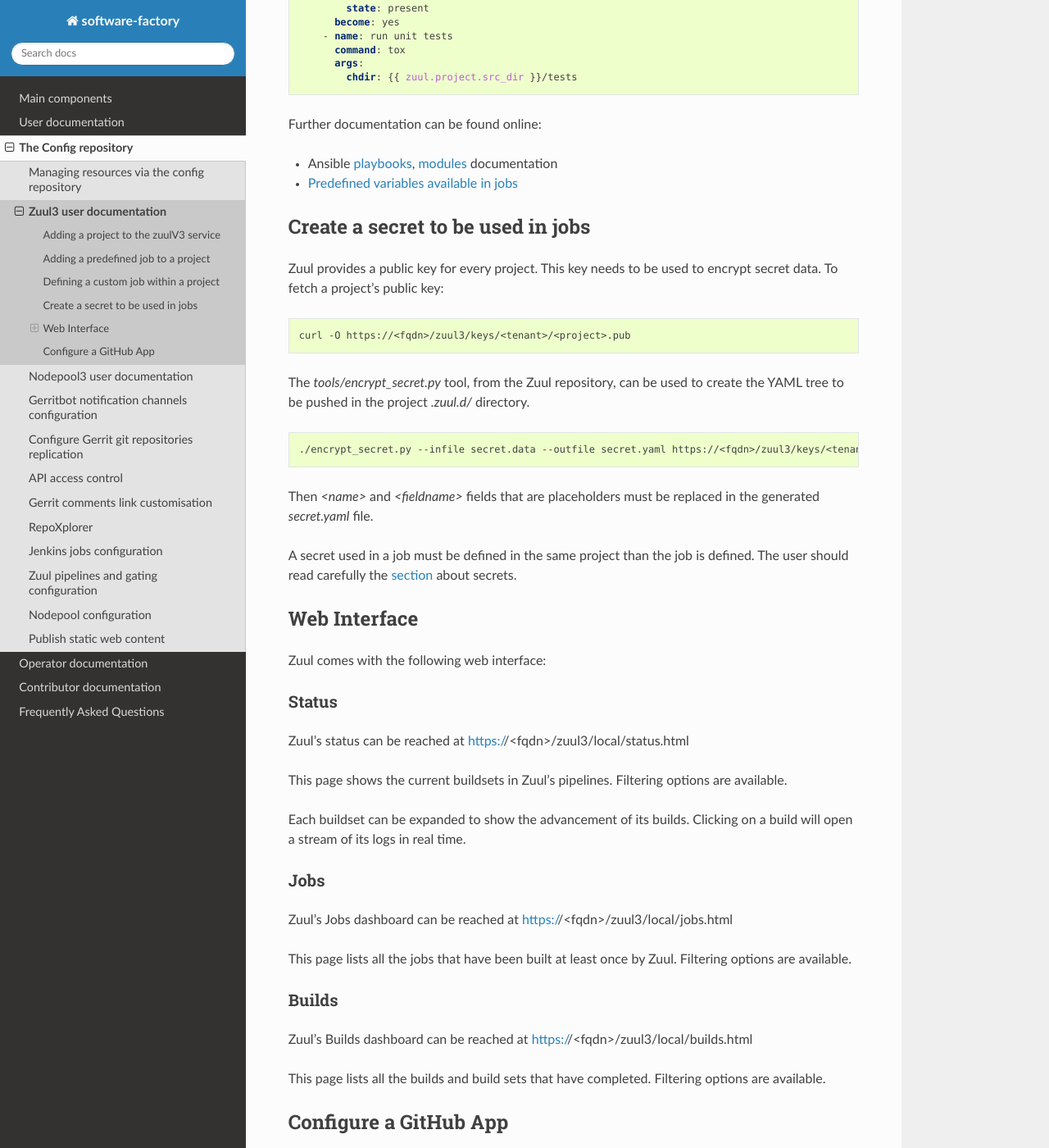
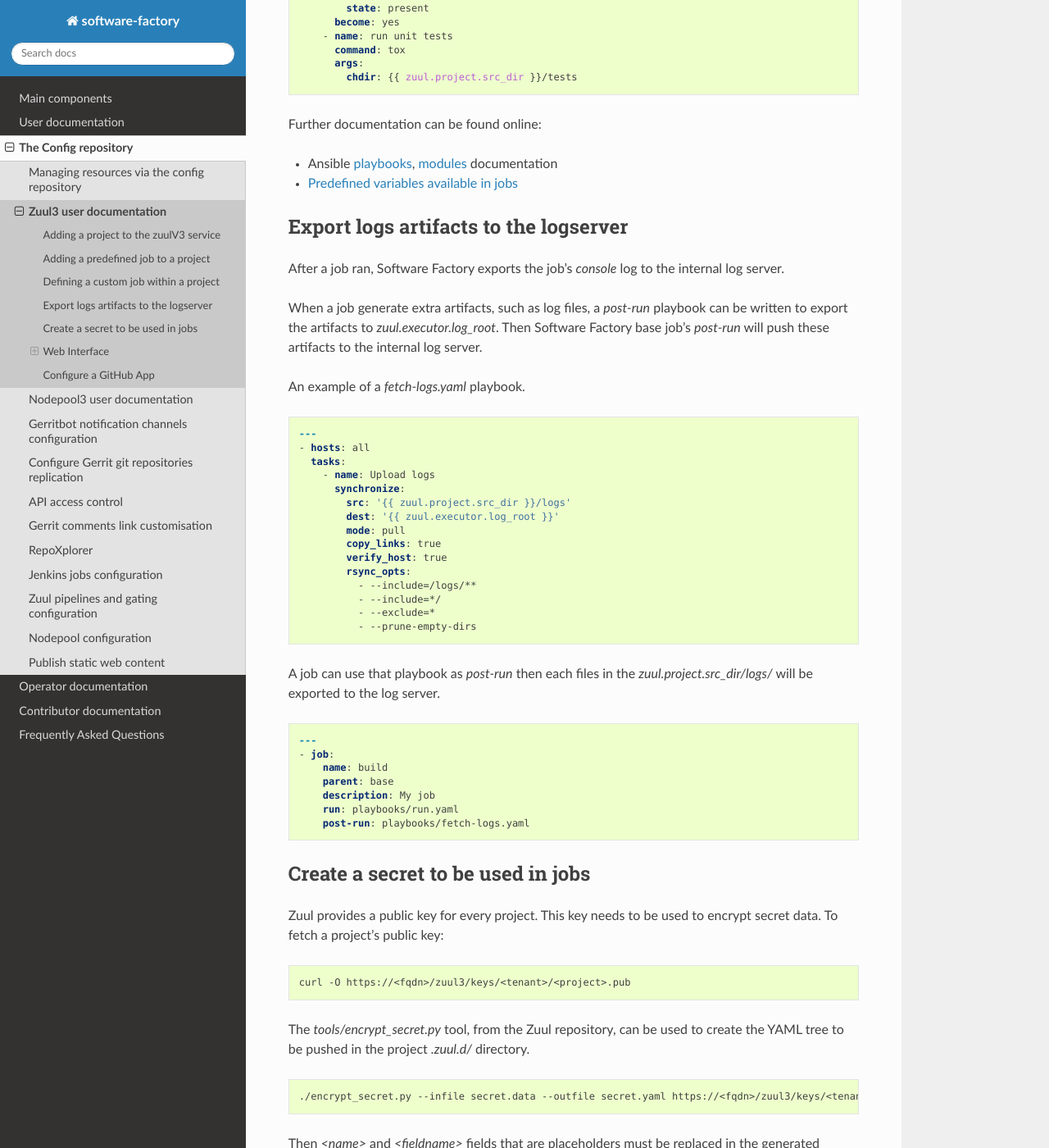
Before and after one commit to softwarefactory-project/sf-docs, a Sphinx documentation site: the page built from docs/project_config/zuul3_user.rst, in a window 1280 px wide and 1400 px high, scrolled down 3262 px. Shown: the whole window at 82% size. Built offline with Sphinx 7.4.7 and the Read the Docs theme 2.0.0, drawn with Linux system fonts in a browser that asks for light colours.

Commit message:
zuul3 doc: Explain how to export artifacts to the log server
Change-Id: I61249f97bed183a609360517527b639b17f54709

```diff
--- a/docs/project_config/zuul3_user.rst
+++ b/docs/project_config/zuul3_user.rst
@@ -190,6 +190,52 @@
 
 .. _`Predefined variables available in jobs`: https://docs.openstack.org/infra/zuul/feature/zuulv3/user/jobs.html#variables
 
+.. _zuul3-artifacts-export:
+
+Export logs artifacts to the logserver
+--------------------------------------
+
+After a job ran, Software Factory exports the job's *console* log to
+the internal log server.
+
+When a job generate extra artifacts, such as log files, a *post-run* playbook
+can be written to export the artifacts to *zuul.executor.log_root*. Then
+Software Factory base job's *post-run* will push these artifacts to the internal log server.
+
+An example of a *fetch-logs.yaml* playbook.
+
+.. code-block:: yaml
+
+ ---
+ - hosts: all
+   tasks:
+     - name: Upload logs
+       synchronize:
+         src: '{{ zuul.project.src_dir }}/logs'
+         dest: '{{ zuul.executor.log_root }}'
+         mode: pull
+         copy_links: true
+         verify_host: true
+         rsync_opts:
+           - --include=/logs/**
+           - --include=*/
+           - --exclude=*
+           - --prune-empty-dirs
+
+A job can use that playbook as *post-run* then each files
+in the *zuul.project.src_dir/logs/* will be exported to the log server.
+
+.. code-block:: yaml
+
+  ---
+  - job:
+      name: build
+      parent: base
+      description: My job
+      run: playbooks/run.yaml
+      post-run: playbooks/fetch-logs.yaml
+
+
 Create a secret to be used in jobs
 ----------------------------------
 
```
